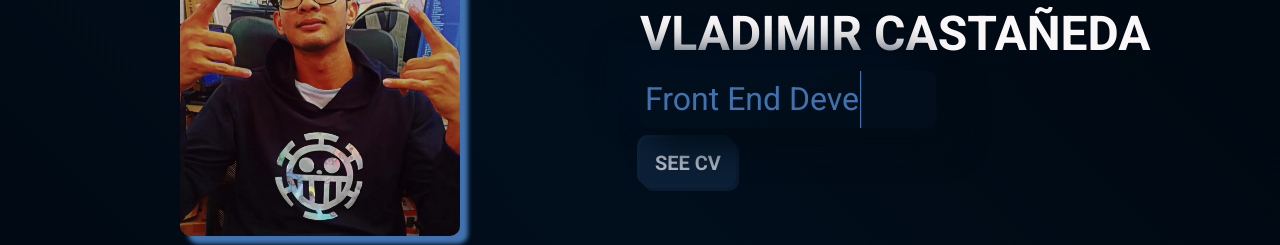
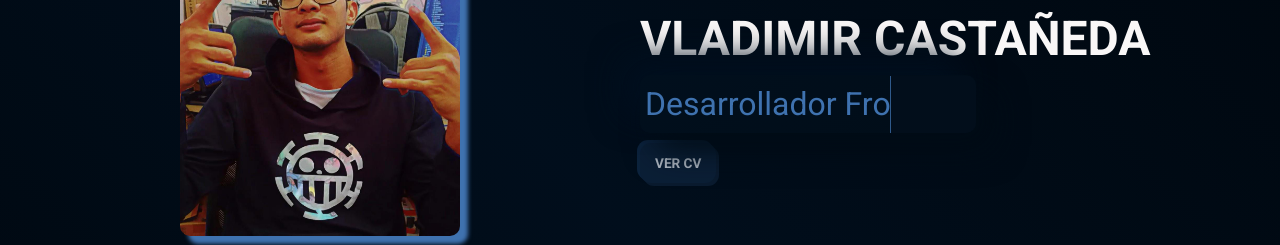
Before and after one commit to Vdymir/portafolio, a React (Vite) app: page / in a window 1280 px wide. Shown: the part 181-426 px from the top of the page. Built offline with nearby package versions, Linux system fonts and the light colour scheme.

Commit message:
add: sobre mi / experiencia

```diff
--- a/src/components/layout/Navbar/navbar.style.ts
+++ b/src/components/layout/Navbar/navbar.style.ts
@@ -28,9 +28,9 @@ export const Ul = styled.ul`
 
 export const Li = styled.li`
     margin-left: 30px;
-    font-size: 1rem;
+    font-size: .85rem;
     font-weight: bold;
-    text-transform: capitalize;
+    text-transform: uppercase;
     padding: 10px 15px;
     color: var(--color-bone);
     border-radius: 11px;
--- a/src/components/layout/aboutMe/AboutMe.tsx
+++ b/src/components/layout/aboutMe/AboutMe.tsx
@@ -3,18 +3,18 @@ import { About, AboutContainer, BoxContainer, BoxTitle, Span, Title } from "./ab
 const AboutMe = () => {
     return (
         <About id='about'>
-            <Title>About Me</Title>
+            <Title>Sobre mí</Title>
             <AboutContainer>
                 <BoxContainer>
-                    <BoxTitle>Me</BoxTitle>
+                    <BoxTitle>¿Quien soy?</BoxTitle>
                     <Span>
-                        Lorem ipsum dolor sit amet consectetur adipisicing elit. Est, quidem! Amet voluptas porro non cupiditate obcaecati earum, molestiae debitis nemo laborum eos rem facere asperiores autem ipsam possimus, quo numquam?
+                        Soy un desarrollador frontend apasionado por las tecnologías multiplataformas, con conocimientos fuertes en React, React Native, TypeScript, actualmente me encuentro trabajando en proyectos que requieren React en la web, sin dejar de estudiar en mis tiempos libre React "avanzado" y Flutter. Tengo como objetivo dominar estas tecnologías.
                     </Span>
                 </BoxContainer>
                 <BoxContainer>
-                    <BoxTitle>Experience</BoxTitle>
+                    <BoxTitle>Experiencia</BoxTitle>
                     <Span>
-                        Lorem ipsum dolor sit amet consectetur adipisicing elit. Natus consectetur cumque, dolorem unde voluptatibus harum molestiae commodi vel odio distinctio. Inventore voluptatibus praesentium quisquam repellendus sunt non. Modi, quis impedit!
+                        Acutualmente tengo aproximadamente 6 meses de experiencia usando React y React Native en proyectos pequeños y en proyectos grandes para empresas multinacioneles del Pais, siempre aplicando buenas practicas, codigo limpio y esclable, usando patrones de diseño para construir los componente en react, refactorizando y mejorando codigo existente.
                     </Span>
                 </BoxContainer>
             </AboutContainer>
--- a/src/components/layout/header/Header.tsx
+++ b/src/components/layout/header/Header.tsx
@@ -17,10 +17,10 @@ const Header = () => {
                 <ContainerTxt>
                     <span>Hi! I'm 👋🏼</span>
                     <h2>Vladimir Castañeda</h2>
-                    <p>Front End Developer </p>
+                    <p>Desarrollador Frontend </p>
 
                     <Button onClick={() => handleClick(URL_CV)} >
-                        See Cv
+                        ver cv
                     </Button>
                 </ContainerTxt>
             </HeaderConatiner>
--- a/src/components/layout/header/header.style.ts
+++ b/src/components/layout/header/header.style.ts
@@ -96,6 +96,5 @@ export const ContainerTxt = styled(Container)`
 export const Button = styled(Li)`
     margin-top: 10px;
     list-style: none;
-    font-size: 20px;
     text-transform: uppercase;
 `;
```
Also changed, not shown: src/components/layout/Navbar/Navbar.tsx (+8 -8 lines).
